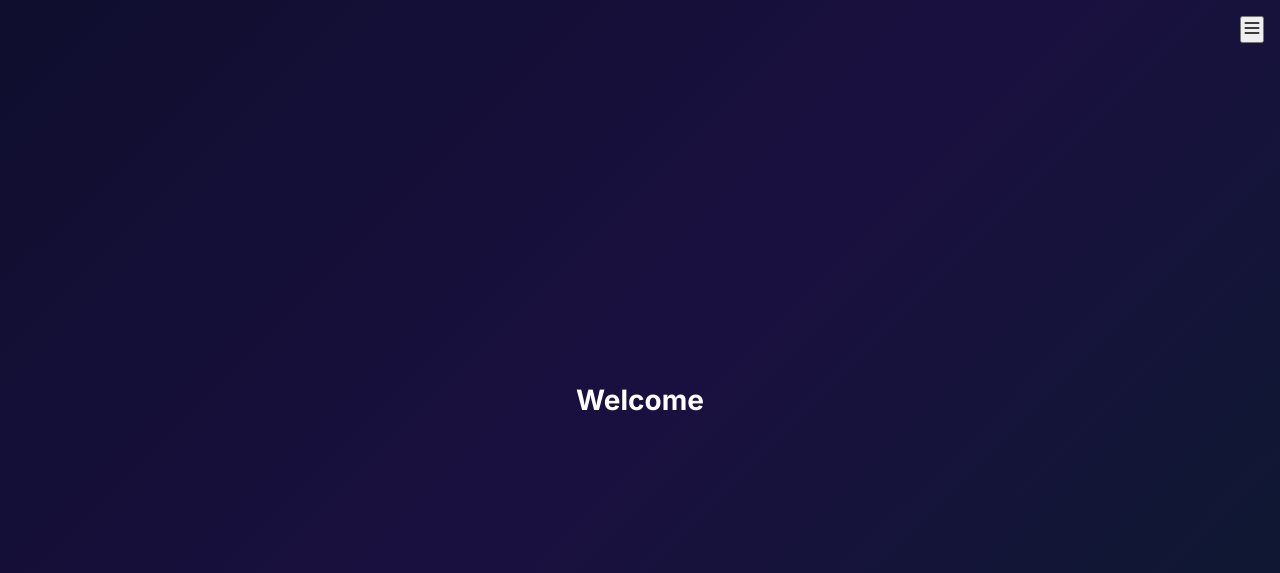
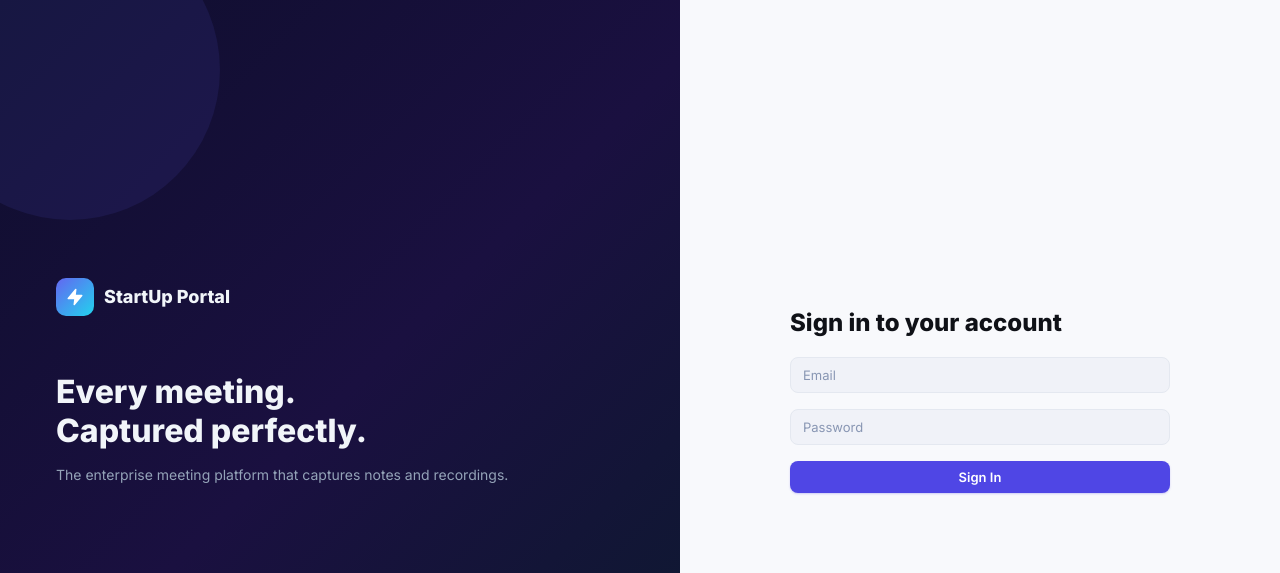
Before and after one commit to manasveemodi/StartUp-Dashboard, a React (Create React App) app in the folder frontend/: page /login in a window 1280 px wide. Shown: the top 573 px of the page. Built offline with nearby package versions, Linux system fonts and the light colour scheme; no server answers.

Commit message:
fix:mobile responsive login page

```diff
--- a/frontend/src/pages/Login.jsx
+++ b/frontend/src/pages/Login.jsx
@@ -1,4 +1,4 @@
-import React, { useState } from "react";
+import React, { useState, useEffect } from "react";
 import { Link, useNavigate } from "react-router-dom";
 import {
   Zap, Mail, Lock, Eye, EyeOff,
@@ -8,19 +8,28 @@ import { useAuth } from "../context/AuthContext";
 import { useToast } from "../context/ToastContext";
 
 export default function Login() {
-  const [form, setForm] = useState({ email:"", password:"" });
-  const [showPw, setShowPw] = useState(false);
+  const [form, setForm]       = useState({ email:"", password:"" });
+  const [showPw, setShowPw]   = useState(false);
   const [loading, setLoading] = useState(false);
-  const [error, setError] = useState("");
+  const [error, setError]     = useState("");
 
   const [menuOpen, setMenuOpen] = useState(false);
-  const [showLogin, setShowLogin] = useState(false); // ✅ modal control
+  const [isMobile, setIsMobile] = useState(window.innerWidth < 768);
 
   const { login } = useAuth();
-  const toast = useToast();
-  const navigate = useNavigate();
+  const toast     = useToast();
+  const navigate  = useNavigate();
 
   const set = (k,v) => setForm(f => ({ ...f, [k]:v }));
+
+  // ✅ detect screen resize
+  useEffect(() => {
+    const handleResize = () => {
+      setIsMobile(window.innerWidth < 768);
+    };
+    window.addEventListener("resize", handleResize);
+    return () => window.removeEventListener("resize", handleResize);
+  }, []);
 
   const handleSubmit = async e => {
     e.preventDefault();
@@ -46,15 +55,17 @@ export default function Login() {
   return (
     <div style={{ minHeight:"100vh", display:"flex", background:"var(--bg-base)" }}>
 
-      {/* ✅ HAMBURGER */}
-      <div className="mobile-menu-btn" style={{ position:"fixed", top:16, right:16, zIndex:1000 }}>
+      {/* ✅ MOBILE HAMBURGER */}
+      {isMobile && (
+        <div style={{ position:"fixed", top:16, right:16, zIndex:1000 }}>
           <button onClick={()=>setMenuOpen(!menuOpen)}>
             {menuOpen ? <X size={20}/> : <Menu size={20}/>}
           </button>
         </div>
+      )}
 
-      {/* ✅ MENU */}
-      {menuOpen && (
+      {/* ✅ MOBILE MENU */}
+      {isMobile && menuOpen && (
         <div style={{
           position:"fixed",
           top:60,
@@ -66,12 +77,20 @@ export default function Login() {
           boxShadow:"0 10px 30px rgba(0,0,0,0.15)",
           zIndex:999
         }}>
-          <Link to="/" onClick={()=>setMenuOpen(false)}>Home</Link>
+          <div
+            style={{ cursor:"pointer", marginBottom:10 }}
+            onClick={()=>{
+              navigate("/");
+              setMenuOpen(false);
+            }}
+          >
+            Home
+          </div>
 
           <div
-            style={{ marginTop:10, cursor:"pointer", fontWeight:600 }}
+            style={{ cursor:"pointer", fontWeight:600 }}
             onClick={()=>{
-              setShowLogin(true);
+              navigate("/login");
               setMenuOpen(false);
             }}
           >
@@ -80,52 +99,67 @@ export default function Login() {
         </div>
       )}
 
-      {/* LEFT PANEL (UNCHANGED) */}
-      <div className="login-left" style={{
-        flex:"1",
-        background:"linear-gradient(135deg,#0f0e2e,#1a1040,#0c1a2e)",
+      {/* LEFT PANEL (ALWAYS SHOW) */}
+      <div
+        style={{
+          flex:"1 1 480px",
+          minWidth:300,
+          background:"linear-gradient(135deg, #0f0e2e 0%, #1a1040 50%, #0c1a2e 100%)",
           display:"flex",
-        alignItems:"center",
-        justifyContent:"center"
-      }}>
-        <h1 style={{ color:"#fff" }}>Welcome</h1>
+          flexDirection:"column",
+          justifyContent:"center",
+          padding:"60px 56px",
+          position:"relative",
+          overflow:"hidden"
+        }}
+      >
+        <div style={{ position:"absolute", top:-80, left:-80, width:300, height:300, borderRadius:"50%", background:"rgba(99,102,241,0.10)" }} />
+        <div style={{ position:"absolute", bottom:-60, right:-40, width:200, height:200, borderRadius:"50%", background:"rgba(8,145,178,0.08)" }} />
+
+        <div style={{ position:"relative", zIndex:1 }}>
+          <div style={{ display:"flex", alignItems:"center", gap:10, marginBottom:56 }}>
+            <div style={{ width:38, height:38, borderRadius:10, background:"linear-gradient(135deg,#6366f1,#22d3ee)", display:"flex", alignItems:"center", justifyContent:"center" }}>
+              <Zap size={18} color="#fff" fill="#fff" />
+            </div>
+            <span style={{ fontSize:18, fontWeight:800, color:"#f1f5f9" }}>
+              StartUp Portal
+            </span>
           </div>
 
-      {/* ❌ REMOVED RIGHT PANEL DEFAULT */}
+          <h1 style={{ fontSize:32, fontWeight:800, color:"#f1f5f9", marginBottom:16 }}>
+            Every meeting.<br />Captured perfectly.
+          </h1>
 
-      {/* ✅ LOGIN MODAL */}
-      {showLogin && (
+          <p style={{ fontSize:14, color:"#94a3b8", marginBottom:40 }}>
+            The enterprise meeting platform that captures notes and recordings.
+          </p>
+        </div>
+      </div>
+
+      {/* ✅ RIGHT PANEL (DESKTOP ONLY) */}
+      {!isMobile && (
         <div
           style={{
-            position:"fixed",
-            inset:0,
-            background:"rgba(0,0,0,0.5)",
+            flex:"1 1 400px",
             display:"flex",
             alignItems:"center",
             justifyContent:"center",
-            zIndex:2000
+            padding:"20px"
           }}
-          onClick={()=>setShowLogin(false)}
         >
-          <div
-            style={{
-              background:"#fff",
-              padding:20,
-              borderRadius:12,
-              width:"90%",
-              maxWidth:380
-            }}
-            onClick={(e)=>e.stopPropagation()}
-          >
+          <div style={{ width:"100%", maxWidth:380, margin:"0 auto" }}>
 
-            <h2 style={{ fontWeight:800 }}>Sign in</h2>
+            <h2 style={{ fontSize:24, fontWeight:800 }}>
+              Sign in to your account
+            </h2>
 
             {error && <div style={{ color:"red" }}>{error}</div>}
 
-            <form onSubmit={handleSubmit} style={{ display:"flex", flexDirection:"column", gap:12 }}>
+            <form onSubmit={handleSubmit} style={{ display:"flex", flexDirection:"column", gap:16, marginTop:20 }}>
 
               <input
                 className="input"
+                type="email"
                 placeholder="Email"
                 value={form.email}
                 onChange={e=>set("email",e.target.value)}
@@ -133,7 +167,7 @@ export default function Login() {
 
               <input
                 className="input"
-                type={showPw ? "text":"password"}
+                type="password"
                 placeholder="Password"
                 value={form.password}
                 onChange={e=>set("password",e.target.value)}
@@ -144,9 +178,11 @@ export default function Login() {
               </button>
 
             </form>
+
           </div>
         </div>
       )}
+
     </div>
   );
 }
```
Lines whose indentation alone changed are shown as unchanged.
